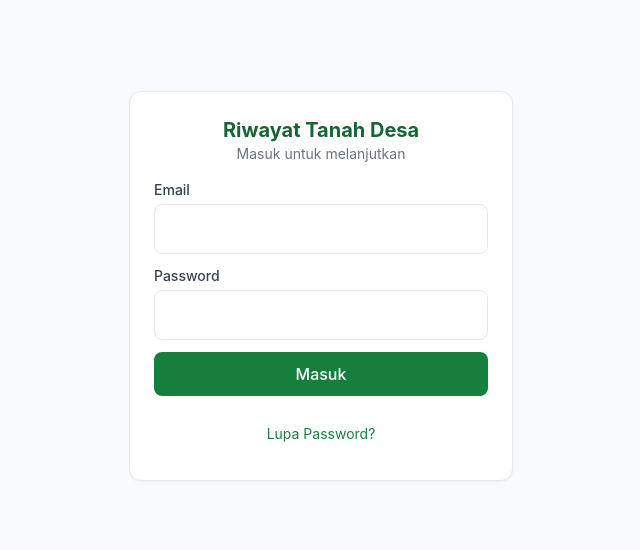
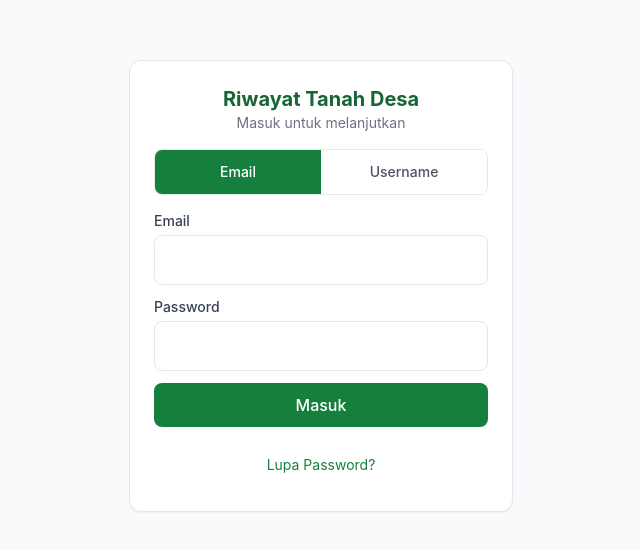
Before and after one commit to saya0aku0/pertanahandesa, a React (Vite) app: page /login in a window 1280 px wide. Shown: the part 114-664 px from the top of the page, without its empty margins (319-959 px from the left). Built offline with nearby package versions, Linux system fonts and the light colour scheme; no server answers.

Commit message:
username types

```diff
--- a/src/firebase/firestore.ts
+++ b/src/firebase/firestore.ts
@@ -27,6 +27,20 @@ export async function getDocById<T = DocumentData>(collectionName: string, id: s
   const snap = await getDoc(doc(db, collectionName, id));
   if (!snap.exists()) return null;
   return { id: snap.id, ...(snap.data() as T) };
+}
+
+// Cari 1 dokumen berdasarkan field tertentu (mis. cari user berdasarkan "username")
+// Dipakai untuk resolve username -> email saat login dua-cara (Email/Username)
+export async function getDocByField<T = DocumentData>(
+  collectionName: string,
+  field: string,
+  value: unknown
+): Promise<(T & { id: string }) | null> {
+  const q = query(col(collectionName), where(field, '==', value), fsLimit(1));
+  const snap = await getDocs(q);
+  if (snap.empty) return null;
+  const d = snap.docs[0];
+  return { id: d.id, ...(d.data() as T) };
 }
 
 export async function getPaginated<T = DocumentData>(
--- a/src/modules/auth/Pages.tsx
+++ b/src/modules/auth/Pages.tsx
@@ -1,27 +1,51 @@
 import { useState } from 'react';
 import { useNavigate } from 'react-router-dom';
 import { login } from '@/firebase/auth';
+import { getEmailByUsername } from '@/modules/kelola-user/user.service';
 import { Button } from '@/components/Button';
 import { Modal } from '@/components/Modal';
 import { ForgotPasswordForm } from './ForgotPasswordForm';
 
+type LoginMode = 'email' | 'username';
+
 export function LoginPage() {
-  const [email, setEmail] = useState('');
+  const [mode, setMode] = useState<LoginMode>('email');
+  const [identifier, setIdentifier] = useState(''); // isi email atau username, tergantung mode aktif
   const [password, setPassword] = useState('');
   const [error, setError] = useState<string | null>(null);
   const [loading, setLoading] = useState(false);
   const [showForgot, setShowForgot] = useState(false);
   const navigate = useNavigate();
 
+  function switchMode(next: LoginMode) {
+    setMode(next);
+    setIdentifier('');
+    setError(null);
+  }
+
   async function handleSubmit(e: React.FormEvent) {
     e.preventDefault();
     setLoading(true);
     setError(null);
     try {
-      await login(email, password);
+      let emailToUse = identifier.trim();
+
+      // Mode "Username": cari dulu email pasangannya di Firestore (Firebase Auth
+      // hanya bisa login pakai email), baru lanjut login seperti biasa.
+      if (mode === 'username') {
+        const foundEmail = await getEmailByUsername(emailToUse);
+        if (!foundEmail) {
+          setError('Username tidak ditemukan.');
+          setLoading(false);
+          return;
+        }
+        emailToUse = foundEmail;
+      }
+
+      await login(emailToUse, password);
       navigate('/master-tanah');
     } catch (err) {
-      setError('Email atau password salah.');
+      setError(mode === 'username' ? 'Username atau password salah.' : 'Email atau password salah.');
     } finally {
       setLoading(false);
     }
@@ -35,17 +59,42 @@ export function LoginPage() {
           <p className="text-sm text-gray-500">Masuk untuk melanjutkan</p>
         </div>
 
+        {/* Tab pemilih metode login */}
+        <div className="flex rounded-lg border overflow-hidden text-sm">
+          <button
+            type="button"
+            onClick={() => switchMode('email')}
+            className={`flex-1 py-2 min-h-[44px] font-medium transition-colors ${
+              mode === 'email' ? 'bg-primary-700 text-white' : 'bg-white text-gray-600'
+            }`}
+          >
+            Email
+          </button>
+          <button
+            type="button"
+            onClick={() => switchMode('username')}
+            className={`flex-1 py-2 min-h-[44px] font-medium transition-colors ${
+              mode === 'username' ? 'bg-primary-700 text-white' : 'bg-white text-gray-600'
+            }`}
+          >
+            Username
+          </button>
+        </div>
+
         {error && <p className="text-sm text-red-600 bg-red-50 p-3 rounded-lg">{error}</p>}
 
         <form onSubmit={handleSubmit} className="space-y-3">
           <div>
-            <label className="block text-sm font-medium text-gray-700 mb-1">Email</label>
+            <label className="block text-sm font-medium text-gray-700 mb-1">
+              {mode === 'email' ? 'Email' : 'Username'}
+            </label>
             <input
-              type="email"
+              type={mode === 'email' ? 'email' : 'text'}
               required
-              value={email}
-              onChange={(e) => setEmail(e.target.value)}
+              value={identifier}
+              onChange={(e) => setIdentifier(e.target.value)}
               className="w-full border rounded-lg p-3 min-h-[44px]"
+              autoComplete={mode === 'email' ? 'email' : 'username'}
             />
           </div>
           <div>
--- a/src/modules/auth/auth.types.ts
+++ b/src/modules/auth/auth.types.ts
@@ -4,6 +4,7 @@ export interface AppUser {
   id: string;
   nama: string;
   email: string;
+  username: string; // dipakai untuk mode login "Username" (dipetakan ke email saat login)
   noHp?: string;
   role: UserRole;
   createdAt?: unknown;
--- a/src/modules/kelola-user/Pages.tsx
+++ b/src/modules/kelola-user/Pages.tsx
@@ -29,6 +29,7 @@ export function KelolaUserPage() {
 
   const columns: TableColumn<AppUser>[] = [
     { key: 'nama', header: 'Nama', render: (r) => r.nama },
+    { key: 'username', header: 'Username', render: (r) => r.username ?? '-' },
     { key: 'email', header: 'Email', render: (r) => r.email },
     { key: 'role', header: 'Role', render: (r) => ROLE_LABEL[r.role] ?? r.role },
     {
--- a/src/modules/kelola-user/UserForm.tsx
+++ b/src/modules/kelola-user/UserForm.tsx
@@ -22,6 +22,7 @@ export function UserForm({ open, onClose, onSaved, existing }: UserFormProps) {
   const [form, setForm] = useState<UserFormInput>({
     nama: existing?.nama ?? '',
     email: existing?.email ?? '',
+    username: existing?.username ?? '',
     noHp: existing?.noHp ?? '',
     role: existing?.role ?? 'staff',
     password: ''
@@ -35,8 +36,8 @@ export function UserForm({ open, onClose, onSaved, existing }: UserFormProps) {
 
   async function handleSubmit(e: React.FormEvent) {
     e.preventDefault();
-    if (!form.nama || !form.email) {
-      setError('Nama dan email wajib diisi.');
+    if (!form.nama || !form.email || !form.username) {
+      setError('Nama, email, dan username wajib diisi.');
       return;
     }
     if (!existing && (!form.password || form.password.length < 6)) {
@@ -51,6 +52,7 @@ export function UserForm({ open, onClose, onSaved, existing }: UserFormProps) {
         await updateUser(existing.id, {
           nama: form.nama,
           email: form.email,
+          username: form.username,
           noHp: form.noHp,
           role: form.role
         });
@@ -79,6 +81,20 @@ export function UserForm({ open, onClose, onSaved, existing }: UserFormProps) {
             className="w-full border rounded-lg p-3 min-h-[44px]"
             required
           />
+        </div>
+        <div>
+          <label className="block text-sm font-medium text-gray-700 mb-1">Username *</label>
+          <input
+            value={form.username}
+            onChange={(e) => update('username', e.target.value.trim())}
+            className="w-full border rounded-lg p-3 min-h-[44px]"
+            placeholder="mis. superadmin1"
+            autoCapitalize="none"
+            required
+          />
+          <p className="text-xs text-gray-400 mt-1">
+            Dipakai untuk login tanpa email. Pastikan unik antar user.
+          </p>
         </div>
         <div>
           <label className="block text-sm font-medium text-gray-700 mb-1">Email *</label>
--- a/src/modules/kelola-user/user.service.ts
+++ b/src/modules/kelola-user/user.service.ts
@@ -1,4 +1,4 @@
-import { createDoc, deleteDocById, updateDocById, getPaginated } from '@/firebase/firestore';
+import { createDoc, deleteDocById, updateDocById, getPaginated, getDocByField } from '@/firebase/firestore';
 import { createAccount } from '@/firebase/auth';
 import { AppUser, UserRole } from '@/modules/auth/auth.types';
 
@@ -7,6 +7,7 @@ const COLLECTION = 'users';
 export interface UserFormInput {
   nama: string;
   email: string;
+  username: string;
   noHp?: string;
   role: UserRole;
   password?: string; // hanya dipakai saat membuat akun baru
@@ -24,6 +25,7 @@ export async function createUser(input: UserFormInput) {
   await createDoc(COLLECTION, {
     nama: input.nama,
     email: input.email,
+    username: input.username,
     noHp: input.noHp ?? '',
     role: input.role,
     uid: credential.user.uid
@@ -45,3 +47,14 @@ export async function deleteUser(id: string) {
 export async function getUserPage(pageSize = 25, cursor?: unknown) {
   return getPaginated<AppUser>(COLLECTION, [], pageSize, cursor);
 }
+
+/**
+ * Cari email berdasarkan username — dipakai untuk fitur login dua-cara (Email/Username).
+ * Firebase Authentication hanya mendukung email+password secara native, jadi
+ * saat user login pakai username, kita cari dulu email pasangannya di Firestore,
+ * lalu login seperti biasa memakai email tersebut.
+ */
+export async function getEmailByUsername(username: string): Promise<string | null> {
+  const user = await getDocByField<AppUser>(COLLECTION, 'username', username);
+  return user?.email ?? null;
+}
```
